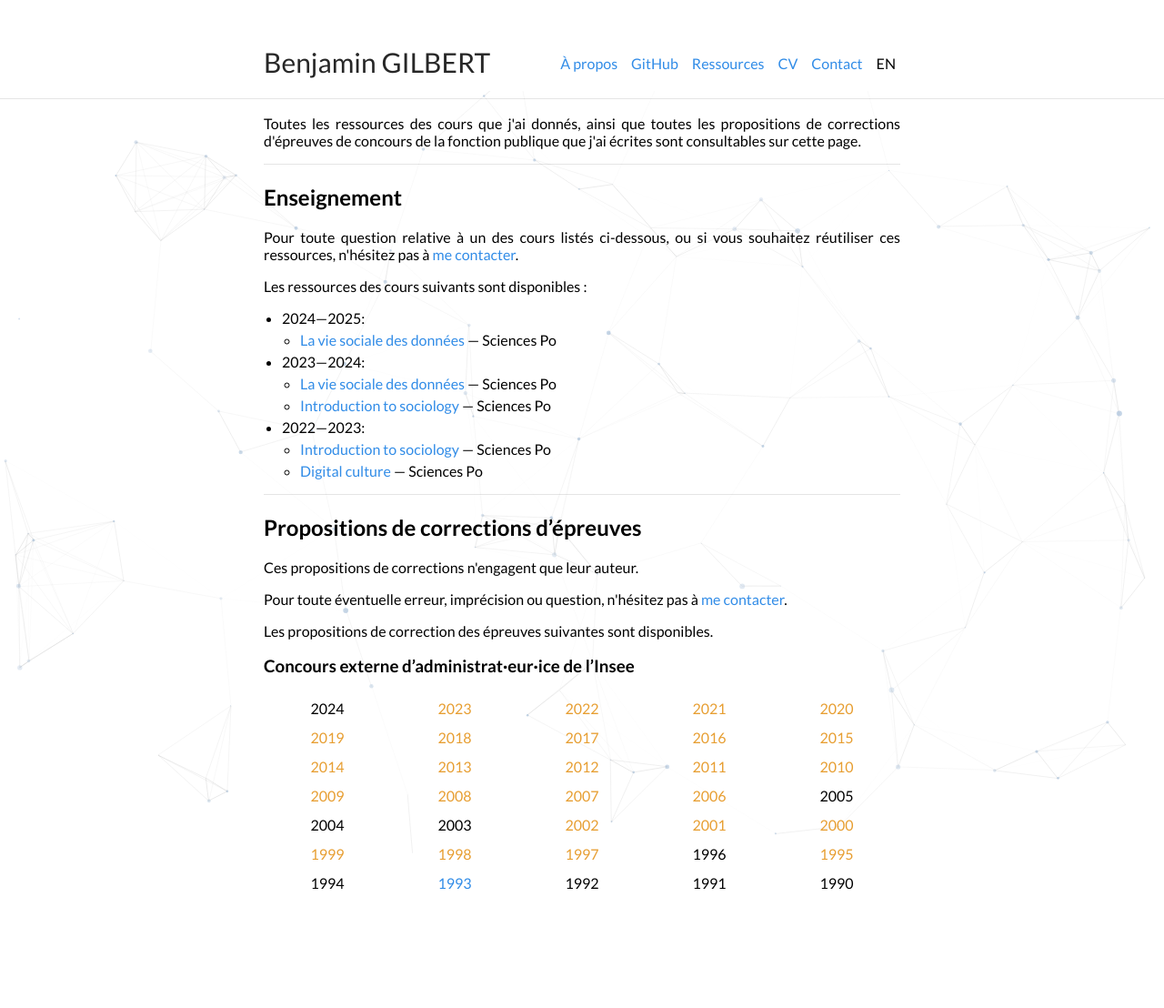
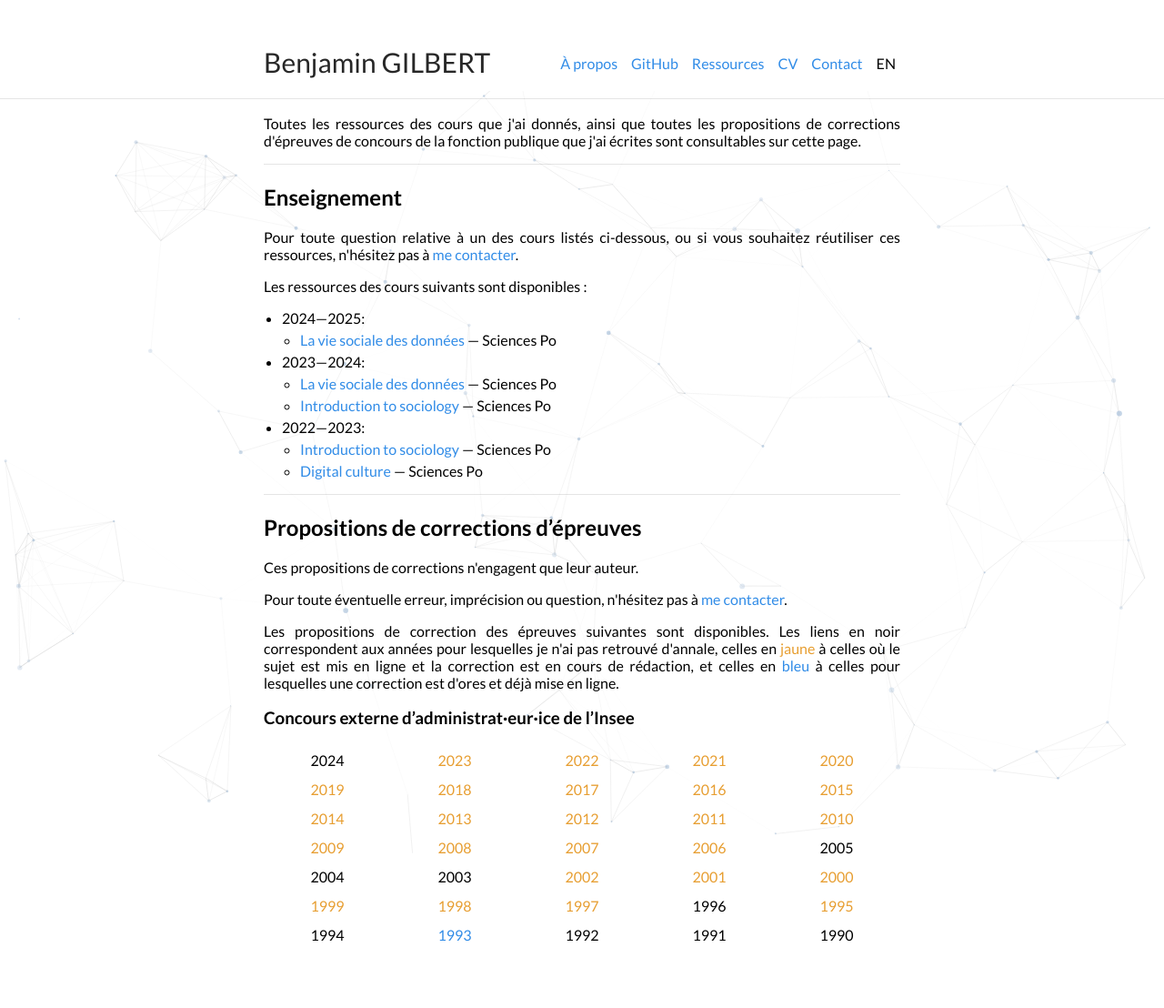
Before and after one commit to bglbrt/bglbrt.github.io, a Jekyll site: the page built from fr/ressources.md, in a window 1280 px wide. Shown: the whole page at 91% size. Built offline with Jekyll 4.4.1, drawn with Linux system fonts in a browser that asks for light colours; nearby versions of some CDN libraries; before the commit the page ends 1051 px from its top, so only the background shows below that.

Commit message:
Mise à jour du site

```diff
--- a/fr/ressources.md
+++ b/fr/ressources.md
@@ -42,7 +42,7 @@
 
 <p> Pour toute éventuelle erreur, imprécision ou question, n'hésitez pas à <a href = "mailto:benjamin.gilbert@sciencespo.fr">me contacter</a>. </p>
 
-<p> Les propositions de correction des épreuves suivantes sont disponibles.</p>
+<p> Les propositions de correction des épreuves suivantes sont disponibles. Les liens en <span style="color: #000000">noir</span> correspondent aux années pour lesquelles je n'ai pas retrouvé d'annale, celles en <span style="color: #e79e31">jaune</span> à celles où le sujet est mis en ligne et la correction est en cours de rédaction, et celles en <span style="color: #318CE7">bleu</span> à celles pour lesquelles une correction est d'ores et déjà mise en ligne.</p>
 
 </div>
 
```
